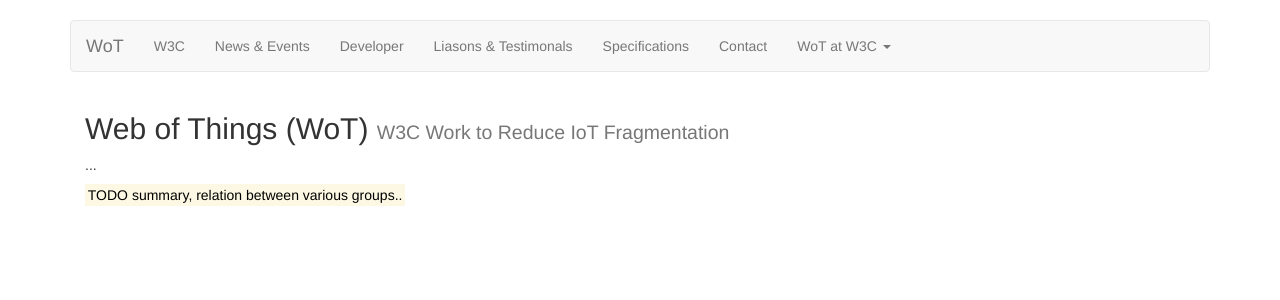
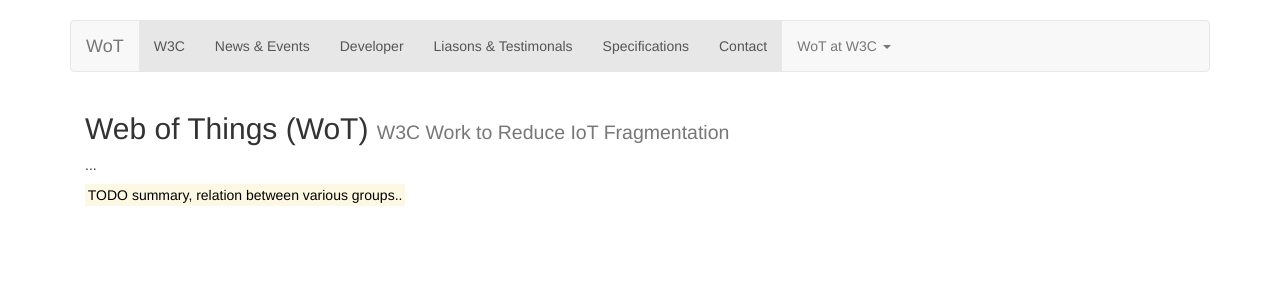
Before and after one commit to danielpeintner/wot-pages, a Jekyll site: the page built from index.html, in a window 1280 px wide. Shown: the top 300 px of the page. Built offline with Jekyll 4.4.1, drawn with Linux system fonts in a browser that asks for light colours; nearby versions of some CDN libraries.

Commit message:
fix navi highlighting

```diff
--- a/_layouts/default.html
+++ b/_layouts/default.html
@@ -46,7 +46,7 @@
               <!-- <li class="active"><a href="/">Home</a></li>-->
 	    {% for link in site.navigation %}
 	        {% assign current = nil %}
-	        {% if page.url contains link.url %}
+	        {% if link.url contains page.url %}
 	            {% assign current = 'active' %}
 	        {% endif %}
 	        <li class="element {% if forloop.first %}first{% endif %} {{ current }} {% if forloop.last %}last{% endif %}">
```
